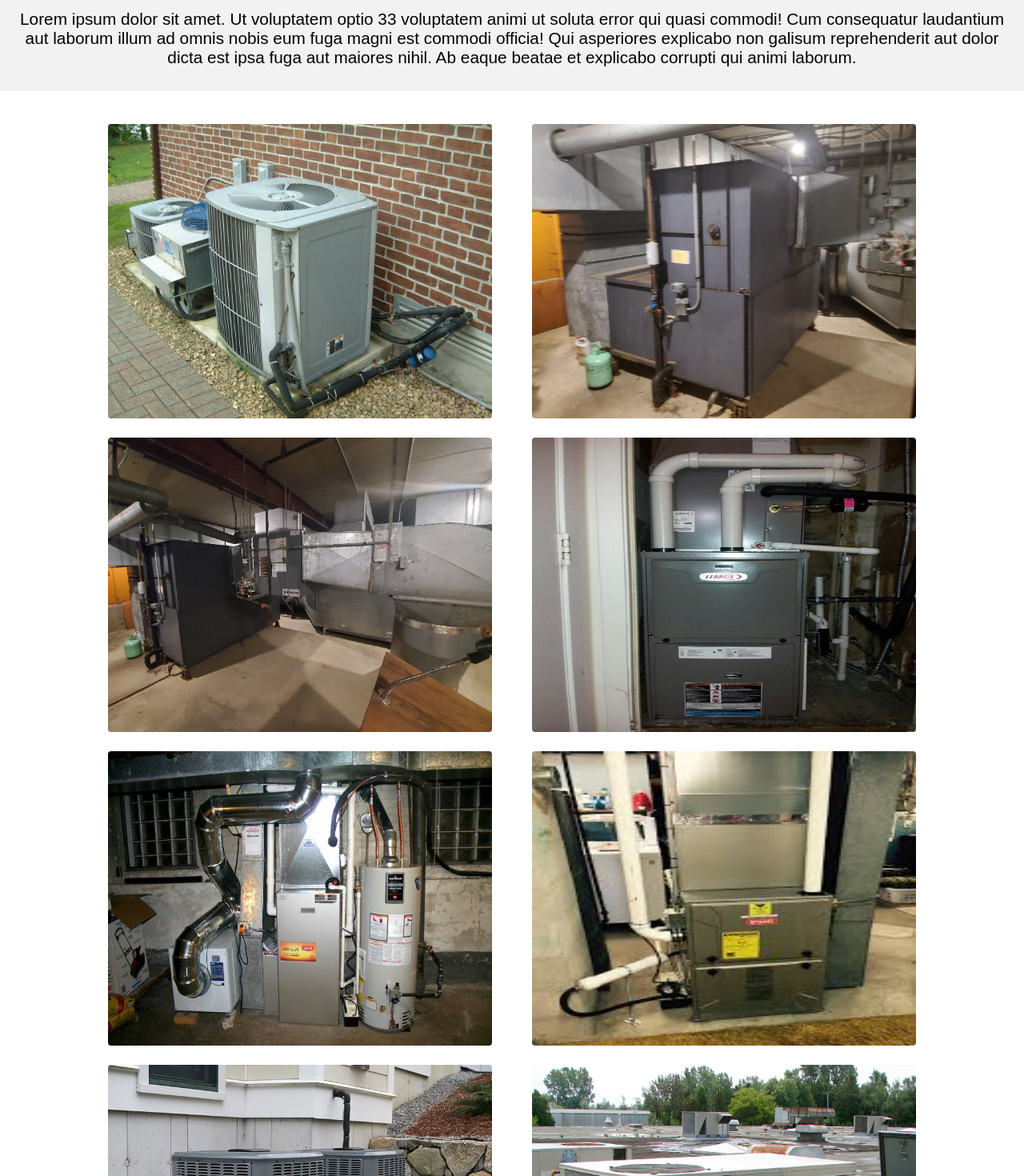
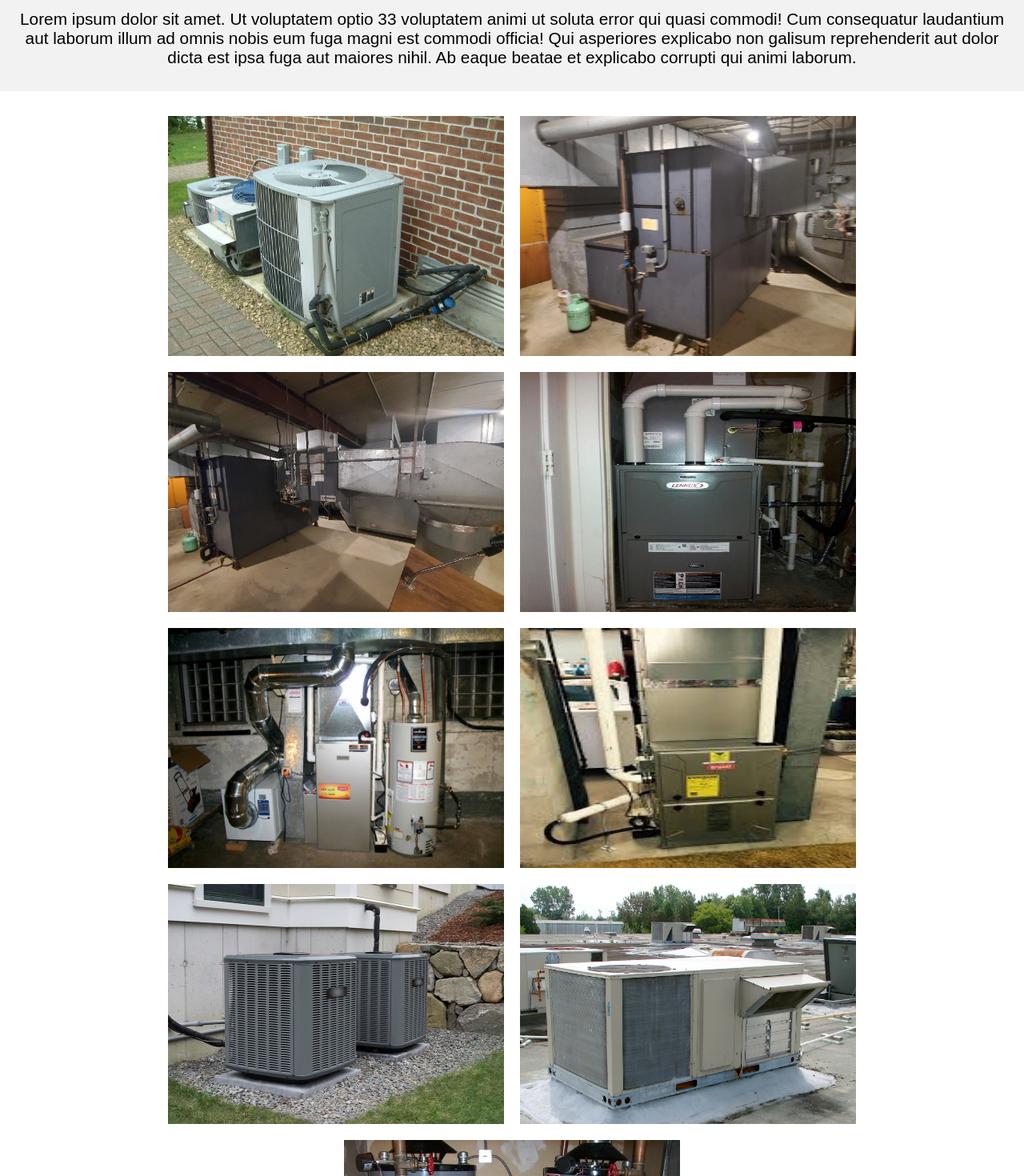
Before and after one commit to cod-cs-club/AC-Website, a Next.js app: page /services in a window 1280 px wide. Shown: the part 260-1730 px from the top of the page at 80% size. Built offline with nearby package versions, Linux system fonts and the light colour scheme.

Commit message:
minor style changes

```diff
--- a/components/NavBar.jsx
+++ b/components/NavBar.jsx
@@ -3,10 +3,10 @@ import Image from 'next/image';
 
 const navLinks = [
     {name: "Home", href:"/"},
-    {name: "Services", href:"/Services"},
-    {name: "Location", href:"/Location"},
+    {name: "Services", href:"/services"},
+    {name: "Location", href:"/location"},
     {name: "Get a Quote", href:"/Quote"},
-    {name: "About Us", href:"/AboutUs"}
+    {name: "About Us", href:"/aboutUs"}
 ]
 
 export default function NavBar(){
--- a/components/ServicesGrid.jsx
+++ b/components/ServicesGrid.jsx
@@ -4,15 +4,15 @@ export default function ServicesGrid(){
     return(
         <>
         <div id="service-images-container">
-            <Image src="/Company Images/AC-Unit.jpg" width="425" height="425"/>
-            <Image src="/Company Images/BasementUnit1.png" width="425" height="425" />
-            <Image src="/Company Images/BasementUnit2.png" width="425" height="425" />
-            <Image src="/Company Images/Closet-AC.jpg" width="425" height="425" />
-            <Image src="/Company Images/Humidifier1.jpg" width="425" height="425" />
-            <Image src="/Company Images/Humidifier2.jpg" width="425" height="425" />
-            <Image src="/Company Images/OutdoorUnits.jpg" width="425" height="425" />
-            <Image src="/Company Images/RoofUnit.jpg" width="425" height="425" />
-            <Image src="/Company Images/WaterHeater1.jpg" width="425" height="425" />
+            <Image src="/Company Images/AC-Unit.jpg" width="450" height="400"/>
+            <Image src="/Company Images/BasementUnit1.png" width="450" height="400" />
+            <Image src="/Company Images/BasementUnit2.png" width="450" height="400" />
+            <Image src="/Company Images/Closet-AC.jpg" width="450" height="400" />
+            <Image src="/Company Images/Humidifier1.jpg" width="450" height="400" />
+            <Image src="/Company Images/Humidifier2.jpg" width="450" height="400" />
+            <Image src="/Company Images/OutdoorUnits.jpg" width="450" height="400" />
+            <Image src="/Company Images/RoofUnit.jpg" width="450" height="400" />
+            <Image src="/Company Images/WaterHeater1.jpg" width="450" height="400" />
         </div>
         </>
     )
--- a/src/styles/servicesStyles.css
+++ b/src/styles/servicesStyles.css
@@ -20,19 +20,16 @@
 #service-images-container {
     display: flex;
     flex-wrap: wrap;
-    gap: 1.5rem;
     justify-content: center;
-    padding: 20px 5px;
 }
 
 #service-images-container img {
     max-width: 100%;
-    width: 30rem;
-    height: 23rem;
+    width: 55vh;
+    height: 40vh;
     border-radius: 0.25rem;
     object-fit: fill;
-    margin-left: 1%;
-    margin-right: 1%;
+    padding: 10px;
 }
 
 /* Logos */
```
